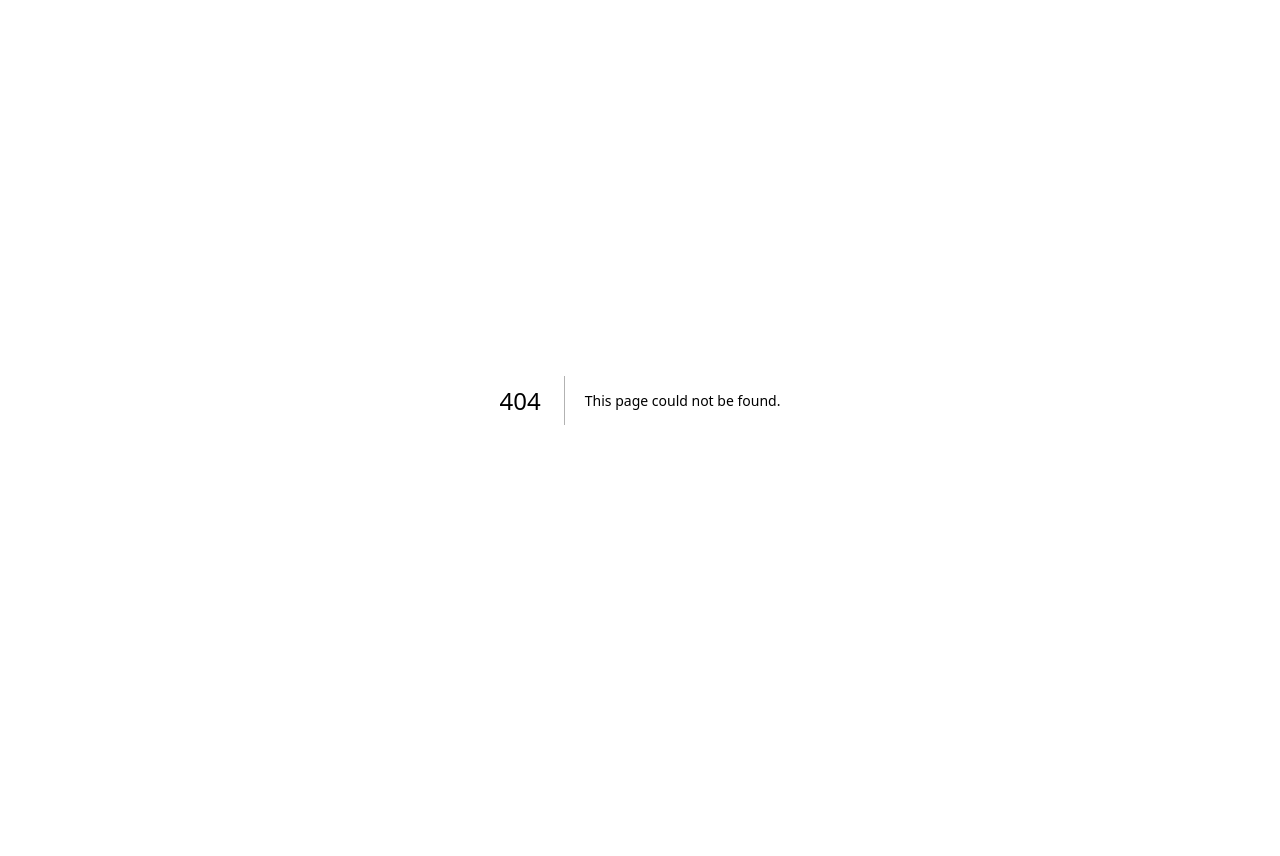
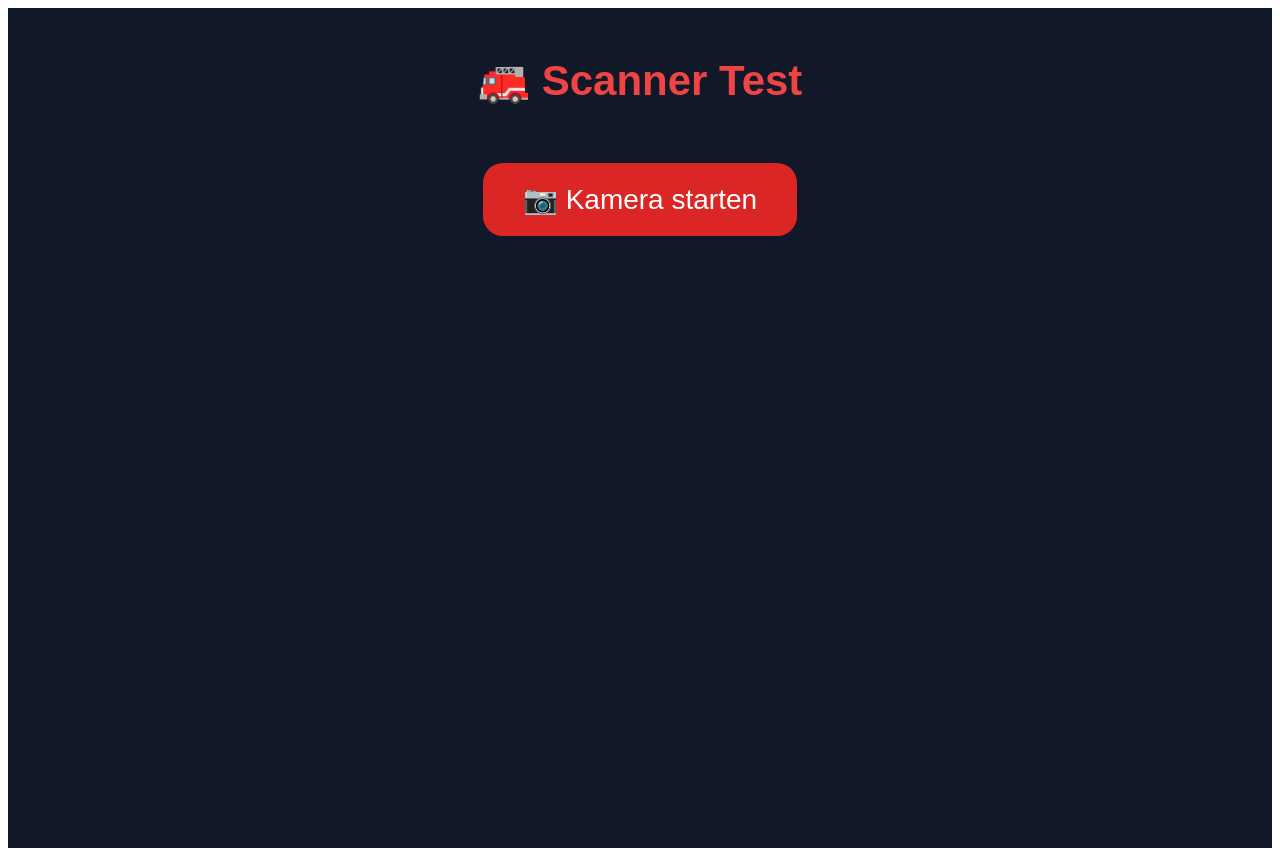
Before and after one commit to hydrant-ff/hydrant, a Next.js app: page /scanner-test in a window 1280 px wide. Before the commit this address had no page. Before the commit the page ends 800 px from the top, so only its background shows below. Built offline with nearby package versions, Linux system fonts and the light colour scheme.

Commit message:
Create page.js

```diff
--- /dev/null
+++ b/app/scanner-test/page.js
@@ -0,0 +1,203 @@
+"use client";
+
+import { useRef, useState } from "react";
+import { BrowserMultiFormatReader } from "@zxing/browser";
+
+export default function ScannerTest() {
+  const [barcode, setBarcode] =
+    useState("");
+
+  const [scannerOpen, setScannerOpen] =
+    useState(false);
+
+  const videoRef = useRef(null);
+  const scannerRef = useRef(null);
+
+  async function startScanner() {
+    try {
+      setBarcode("");
+      setScannerOpen(true);
+
+      setTimeout(async () => {
+        const codeReader =
+          new BrowserMultiFormatReader();
+
+        scannerRef.current =
+          codeReader;
+
+        const devices =
+          await BrowserMultiFormatReader.listVideoInputDevices();
+
+        const camera =
+          devices[0];
+
+        codeReader.decodeFromVideoDevice(
+          camera?.deviceId,
+          videoRef.current,
+          (result) => {
+            if (result) {
+              const code =
+                result
+                  .getText()
+                  .trim();
+
+              setBarcode(code);
+            }
+          }
+        );
+      }, 300);
+    } catch (err) {
+      console.error(err);
+
+      alert(
+        "Kamera konnte nicht geöffnet werden."
+      );
+    }
+  }
+
+  function stopScanner() {
+    try {
+      scannerRef.current?.reset();
+
+      const video =
+        videoRef.current;
+
+      if (video?.srcObject) {
+        const tracks =
+          video.srcObject.getTracks();
+
+        tracks.forEach((track) =>
+          track.stop()
+        );
+
+        video.srcObject = null;
+      }
+    } catch (err) {
+      console.error(err);
+    }
+
+    setScannerOpen(false);
+  }
+
+  return (
+    <main
+      style={{
+        minHeight: "100vh",
+        background:
+          "#111827",
+        color: "white",
+        padding: "20px",
+        fontFamily: "Arial",
+        textAlign: "center",
+      }}
+    >
+      <h1
+        style={{
+          color: "#ef4444",
+          fontSize: "42px",
+        }}
+      >
+        🚒 Scanner Test
+      </h1>
+
+      {!scannerOpen && (
+        <button
+          onClick={
+            startScanner
+          }
+          style={{
+            background:
+              "#dc2626",
+            color: "white",
+            border:
+              "none",
+            padding:
+              "20px 40px",
+            borderRadius:
+              "20px",
+            fontSize:
+              "28px",
+            cursor:
+              "pointer",
+            marginTop:
+              "30px",
+          }}
+        >
+          📷 Kamera starten
+        </button>
+      )}
+
+      {scannerOpen && (
+        <div
+          style={{
+            marginTop: "30px",
+          }}
+        >
+          <video
+            ref={videoRef}
+            autoPlay
+            playsInline
+            muted
+            style={{
+              width: "100%",
+              borderRadius:
+                "20px",
+            }}
+          />
+
+          <button
+            onClick={
+              stopScanner
+            }
+            style={{
+              marginTop:
+                "20px",
+              background:
+                "#374151",
+              color: "white",
+              border:
+                "none",
+              padding:
+                "14px 22px",
+              borderRadius:
+                "12px",
+              cursor:
+                "pointer",
+            }}
+          >
+            Abbrechen
+          </button>
+        </div>
+      )}
+
+      {barcode && (
+        <div
+          style={{
+            marginTop: "40px",
+            background:
+              "#1f2937",
+            padding:
+              "24px",
+            borderRadius:
+              "20px",
+          }}
+        >
+          <h2>
+            ✅ Barcode erkannt
+          </h2>
+
+          <p
+            style={{
+              fontSize:
+                "28px",
+              fontWeight:
+                "bold",
+            }}
+          >
+            {barcode}
+          </p>
+        </div>
+      )}
+    </main>
+  );
+}
```
